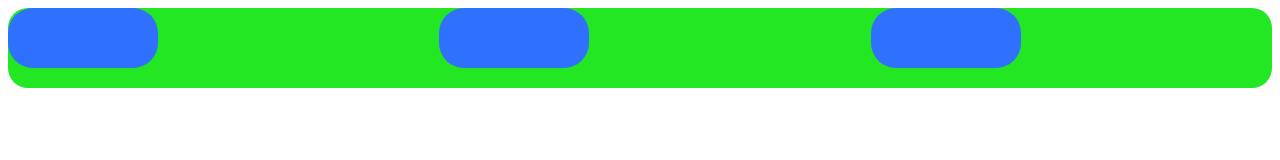
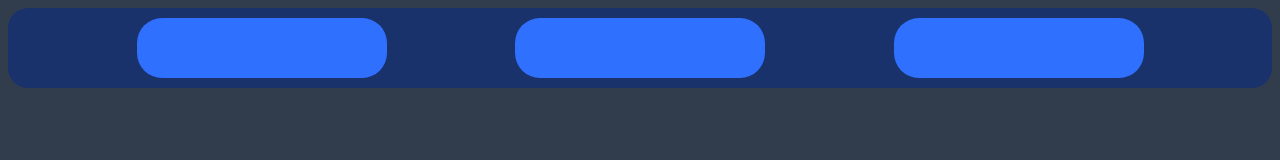
Before and after one commit to Oki-zawa/school-web-design, a plain HTML site: page 16th lesson hw/index-main.html in a window 1280 px wide. Drawn offline with Linux system fonts and the light colour scheme.

Commit message:
firstpage-changes

```diff
--- a/1111-V2/index-main.html
+++ b/16th lesson hw/index-main.html
@@ -9,9 +9,9 @@
 <body>
     <div class="Menu">
         <div class="buttons">
-          <div class="button1"></div>
-            <div class="button2"></div>
-            <div class="button3"></div>
+            <a href="menu-buttons/menu-button1.html"><div class="button1"></div></a>
+            <a href="menu-buttons/menu-button2.html"><div class="button2"></div></a>
+            <a href="menu-buttons/meun-button3.html"><div class="button3"></div></a>
         </div>
     </div>
 </body>
--- a/1111-V2/style-main.css
+++ b/16th lesson hw/style-main.css
@@ -1,32 +1,38 @@
+body {
+    background-color: rgb(8 22 41 / 0.83);
+}
+
 .Menu {
     width: 100%;
     height: 80px;
-    background-color: rgb(36, 231, 36);
+    background-color: rgb(21 49 113 / 0.83);
     border-radius: 20px;
 }
 
 .buttons {
-    display: grid;
-    grid-template-columns: repeat(3, 1fr);
-    gap: 30px;
+    display: flex;
+    width: 100%;
+    height: 80px;
+    justify-content: space-evenly;
+    align-items: center;
 }
 
 .button1 {
-    width: 150px;
+    width: 250px;
     height: 60px;
     background-color: #3070ff;
     border-radius: 25px;
 }
 
 .button2 {
-    width: 150px;
+    width: 250px;
     height: 60px;
     background-color: #3070ff;
     border-radius: 25px;
 }
 
 .button3 {
-    width: 150px;
+    width: 250px;
     height: 60px;
     background-color: #3070ff;
     border-radius: 25px;
```
Also changed, not shown: 1111-V2/index.html (+1 -1 lines), 16th lesson hw/menu-buttons/menu-button1.html (added), 16th lesson hw/menu-buttons/menu-button2.html (added), 16th lesson hw/menu-buttons/meun-button3.html (added).
